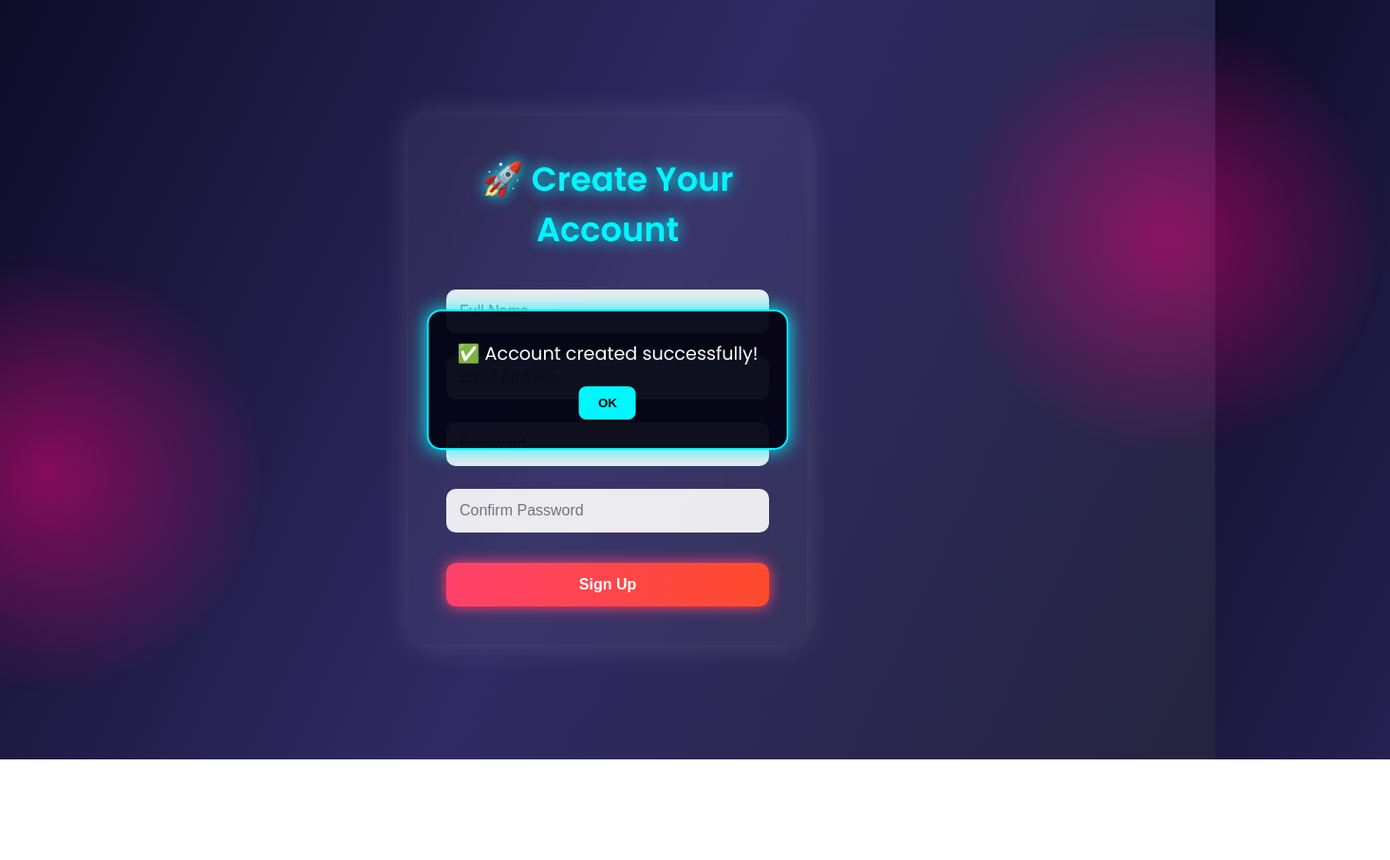
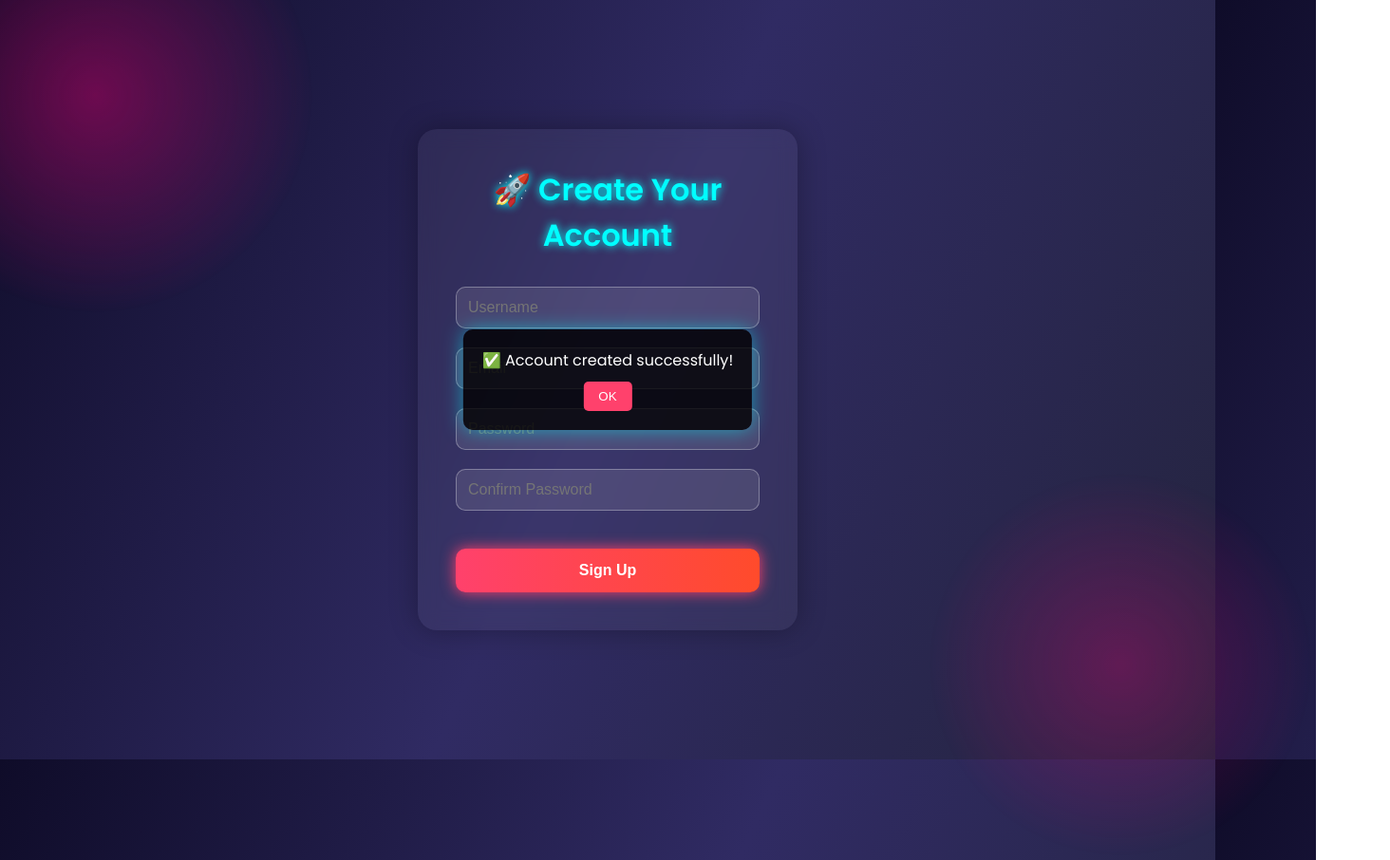
Before and after one commit to sumant123-sk/the-best-website-with-sumant, a plain HTML site: page index.html.html in a window 1280 px wide. Both pictures are taken after typing "Sample", "name@example.com", "Sample123", "Sample123" into the empty fields and a click on the button "Sign Up". Shown: the whole page at 95% size, 1464 px wide, since content can reach past the window. Before the commit the page ends 800 px from the top, so only its background shows below. Drawn offline with Linux system fonts and the light colour scheme.

Commit message:
Update index.html.html

```diff
--- a/index.html.html
+++ b/index.html.html
@@ -33,59 +33,61 @@
       border-radius: 50%;
       background: radial-gradient(circle, rgba(255, 0, 128, 0.5), transparent 70%);
       animation: pulse 6s infinite ease-in-out;
-      z-index: 0;
+      z-index: -1;
     }
-    body::after { left: auto; right: -150px; top: 50px; }
-    body::before { left: -150px; top: 300px; }
+    body::before {
+      top: -100px;
+      left: -100px;
+    }
+    body::after {
+      bottom: -100px;
+      right: -100px;
+      animation-delay: 3s;
+    }
     @keyframes pulse {
-      0%, 100% { transform: scale(1); opacity: 0.6; }
-      50% { transform: scale(1.2); opacity: 1; }
+      0% { transform: scale(1); opacity: 0.5; }
+      50% { transform: scale(1.2); opacity: 0.8; }
+      100% { transform: scale(1); opacity: 0.5; }
     }
 
-    /* --- SIGN-UP SECTION STYLES --- */
-    #signup-section {
-      width: 100%;
-      display: flex;
-      justify-content: center;
-      align-items: center;
-      padding: 20px;
-      transition: all 0.5s ease-in-out;
+    /* --- SIGN-UP PAGE STYLES --- */
+    .signup-box {
+      width: 90%;
+      max-width: 400px;
+      padding: 40px;
+      background: rgba(255, 255, 255, 0.05);
+      backdrop-filter: blur(10px);
+      border-radius: 20px;
+      box-shadow: 0 0 30px rgba(0, 0, 0, 0.3);
+      text-align: center;
+      position: relative;
     }
-    .signup-box {
-      position: relative;
-      z-index: 2;
-      background: rgba(255, 255, 255, 0.05);
-      backdrop-filter: blur(20px);
-      padding: 40px;
-      border-radius: 20px;
-      width: 100%;
-      max-width: 420px;
-      box-shadow: 0 0 30px rgba(255, 255, 255, 0.15);
-      animation: slideIn 1.2s ease-out;
+
+    .signup-box h2 {
+      font-size: 2em;
+      margin-bottom: 30px;
+      color: #00ffff;
+      text-shadow: 0 0 10px #00ffff;
     }
-    @keyframes slideIn {
-      0% { transform: translateY(80px); opacity: 0; }
-      100% { transform: translateY(0); opacity: 1; }
-    }
-    .signup-box h2 {
-      text-align: center;
-      margin-bottom: 25px;
-      font-size: 2.2em;
-      color: #00f7ff;
-      text-shadow: 0 0 15px #00f7ff;
-    }
+
     .signup-box input {
       width: 100%;
-      padding: 14px;
-      margin: 12px 0;
-      border: none;
+      padding: 12px;
+      margin-bottom: 20px;
+      border: 1px solid rgba(255, 255, 255, 0.3);
       border-radius: 10px;
-      background-color: rgba(255,255,255,0.9);
-      color: #222;
+      background: rgba(255,255,255,0.1);
+      color: rgba(255,255,255,0.9);
       font-size: 1em;
       transition: transform 0.3s ease;
     }
-    .signup-box input:focus { outline: none; transform: scale(1.02); }
+
+    .signup-box input:focus {
+      outline: none;
+      transform: scale(1.02);
+      box-shadow: 0 0 10px #00c9ff88;
+    }
+
     .signup-box button {
       width: 100%;
       padding: 14px;
@@ -100,150 +102,97 @@
       transition: 0.4s ease;
       box-shadow: 0 0 15px #ff416c;
     }
+
     .signup-box button:hover {
       background: linear-gradient(to right, #ff4b2b, #ff416c);
       box-shadow: 0 0 20px #ff4b2b;
     }
 
-    /* Custom Message Box Styles */
-    .message-box {
+    /* --- HI PAGE STYLES (HIDDEN BY DEFAULT) --- */
+    .hi-section {
       display: none;
-      position: fixed;
-      top: 50%;
-      left: 50%;
-      transform: translate(-50%, -50%);
-      padding: 30px;
-      background: rgba(4, 5, 20, 0.95);
-      border: 2px solid #00f7ff;
-      border-radius: 15px;
-      box-shadow: 0 0 20px #00f7ff;
       text-align: center;
-      z-index: 10;
-      animation: fadeIn 0.5s ease forwards;
+      padding: 40px;
+      max-width: 90%;
+      background: rgba(255, 255, 255, 0.05);
+      backdrop-filter: blur(10px);
+      border-radius: 20px;
+      box-shadow: 0 0 30px rgba(0, 0, 0, 0.3);
     }
-    .message-box p { font-size: 1.2rem; margin-bottom: 20px; color: #fff; }
-    .message-box button {
-      background: #00f7ff;
-      color: #000;
-      border: none;
-      padding: 10px 20px;
-      border-radius: 8px;
-      cursor: pointer;
-      font-weight: bold;
-    }
-    @keyframes fadeIn { from { opacity: 0; } to { opacity: 1; } }
 
-    /* --- HI.HTML CONTENT STYLES --- */
-    #hi-section {
-      display: none; /* Initially hidden */
-      width: 100%;
-      max-width: 900px;
-      margin: 40px auto;
-      padding: 20px;
-      background: rgba(255, 255, 255, 0.05);
-      backdrop-filter: blur(20px);
-      border-radius: 20px;
-      box-shadow: 0 0 30px rgba(255, 255, 255, 0.15);
-      animation: fadeIn 1s ease forwards;
-    }
-    #hi-section h1 {
+    .hi-section h1 {
       font-size: 3rem;
-      margin-bottom: 30px;
-      color: #00f7ff;
-      text-shadow: 0 0 15px #00f7ff;
-      text-align: center;
-    }
-    #hi-section h2 {
-      font-size: 2rem;
-      color: #ffcc00;
-      border-bottom: 2px solid rgba(255,204,0,0.5);
-      padding-bottom: 10px;
-      margin-top: 40px;
+      color: #00ffff;
+      text-shadow: 0 0 15px #00ffff;
       margin-bottom: 20px;
     }
-    #hi-section p {
-      font-size: 1.1rem;
+
+    .hi-section p {
+      font-size: 1.2rem;
       line-height: 1.6;
-      margin-bottom: 20px;
     }
-    pre {
-      background-color: #1a1a2e;
-      color: #e0e0e0;
-      padding: 20px;
-      border-radius: 10px;
-      overflow-x: auto;
-      font-family: 'Courier New', Courier, monospace;
-      white-space: pre-wrap;
-      word-wrap: break-word;
-      border: 1px solid rgba(0,247,255,0.3);
+
+    /* Message Box styling */
+    .message-box {
+        position: fixed;
+        top: 50%;
+        left: 50%;
+        transform: translate(-50%, -50%);
+        background: rgba(0, 0, 0, 0.8);
+        color: white;
+        padding: 20px;
+        border-radius: 10px;
+        z-index: 100;
+        text-align: center;
+        display: none; /* Hide by default */
+        box-shadow: 0 0 20px rgba(0, 255, 255, 0.5);
+        animation: fadeIn 0.5s ease-out;
     }
+
+    .message-box button {
+        margin-top: 10px;
+        padding: 8px 16px;
+        background-color: #ff416c;
+        border: none;
+        border-radius: 5px;
+        color: white;
+        cursor: pointer;
+    }
+
+    @keyframes fadeIn {
+        from { opacity: 0; }
+        to { opacity: 1; }
+    }
+
   </style>
 </head>
 <body>
 
-  <!-- Sign Up Section -->
-  <div id="signup-section">
-    <div class="signup-box">
-      <h2>🚀 Create Your Account</h2>
-      <form id="signup-form">
-        <input type="text" name="fullname" placeholder="Full Name" required />
-        <input type="email" name="email" placeholder="Email Address" required />
-        <input type="password" name="password" id="password" placeholder="Password" required />
-        <input type="password" name="confirm_password" id="confirm-password" placeholder="Confirm Password" required />
-        <button type="submit">Sign Up</button>
-      </form>
-    </div>
+  <!-- Sign-up Page Section -->
+  <div class="signup-box" id="signup-section">
+    <h2>🚀 Create Your Account</h2>
+    <form id="signup-form">
+      <input type="text" name="username" placeholder="Username" required>
+      <input type="email" name="email" placeholder="Email" required>
+      <input type="password" id="password" name="password" placeholder="Password" required>
+      <input type="password" id="confirm-password" name="confirm-password" placeholder="Confirm Password" required>
+      <button type="submit">Sign Up</button>
+    </form>
   </div>
 
-  <!-- Custom Message Box for notifications -->
-  <div id="message-box" class="message-box">
-    <p id="message-text">Your message here.</p>
-    <button onclick="closeMessage()">OK</button>
+  <!-- "Hi" Page Section (Initially hidden) -->
+  <div class="hi-section" id="hi-section">
+    <h1>Welcome!</h1>
+    <p>Your account has been created successfully. Explore our site!</p>
   </div>
 
-  <!-- hi.html Content Section (Initially Hidden) -->
-  <div id="hi-section">
-    <h1>💡 Programming Code Explained</h1>
-    <h2>1. HTML</h2>
-    <p>HTML (HyperText Markup Language) is used to structure web content.</p>
-    <pre>
-&lt;!DOCTYPE html&gt;
-&lt;html&gt;
-  &lt;head&gt;
-    &lt;title&gt;My Web Page&lt;/title&gt;
-  &lt;/head&gt;
-  &lt;body&gt;
-    &lt;h1&gt;Hello World!&lt;/h1&gt;
-    &lt;p&gt;This is a paragraph.&lt;/p&gt;
-  &lt;/body&gt;
-&lt;/html&gt;
-    </pre>
-    <h2>2. CSS</h2>
-    <p>CSS (Cascading Style Sheets) is used for styling HTML elements.</p>
-    <pre>
-body {
-  background-color: #121212;
-  color: white;
-  font-family: Arial, sans-serif;
-}
-p {
-  color: yellow;
-  font-size: 18px;
-}
-    </pre>
-    <h2>3. JavaScript</h2>
-    <p>JavaScript is used to make web pages interactive.</p>
-    <pre>
-&lt;script&gt;
-  document.addEventListener("DOMContentLoaded", function() {
-    alert("Page loaded!");
-  });
-&lt;/script&gt;
-    </pre>
+  <!-- Custom message box for alerts -->
+  <div id="message-box" class="message-box">
+      <p id="message-text">Message goes here</p>
+      <button onclick="closeMessage()">OK</button>
   </div>
 
   <script>
-    // Flag to check if sign-up was successful
     let signupSuccessful = false;
 
     // Event listener to handle form submission
@@ -261,8 +210,7 @@ p {
         signupSuccessful = false;
       } else {
         messageText.innerText = "✅ Account created successfully!";
-        // You can add logic here to clear the form or save data
-        event.target.reset();
+        event.target.reset(); // Clear the form
         signupSuccessful = true;
       }
 
```
